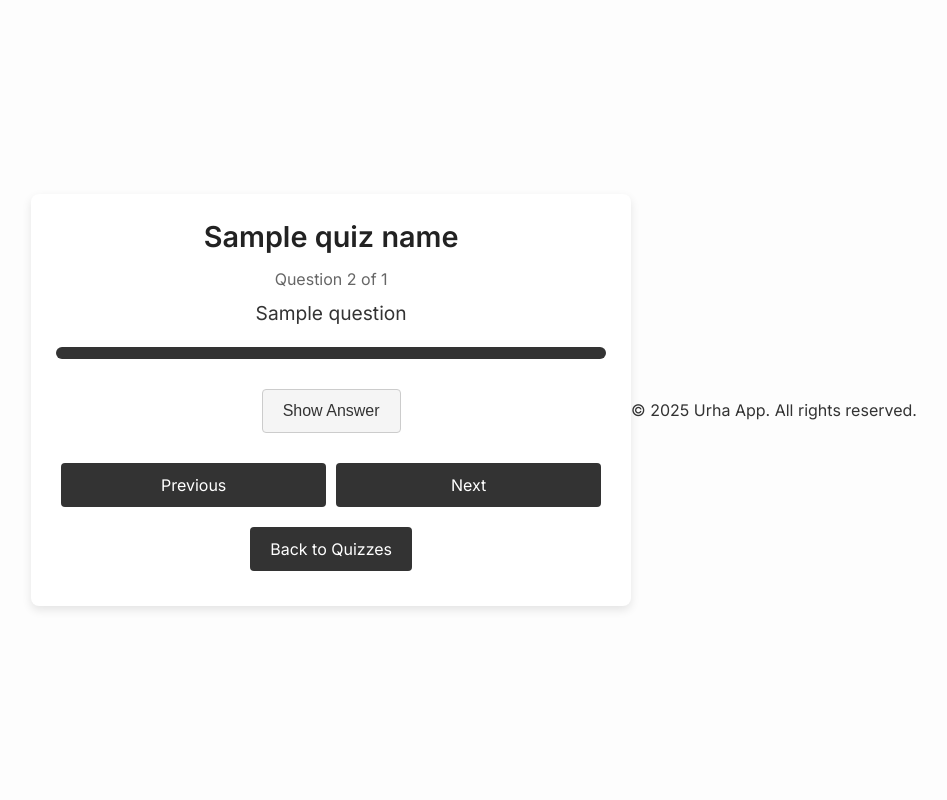
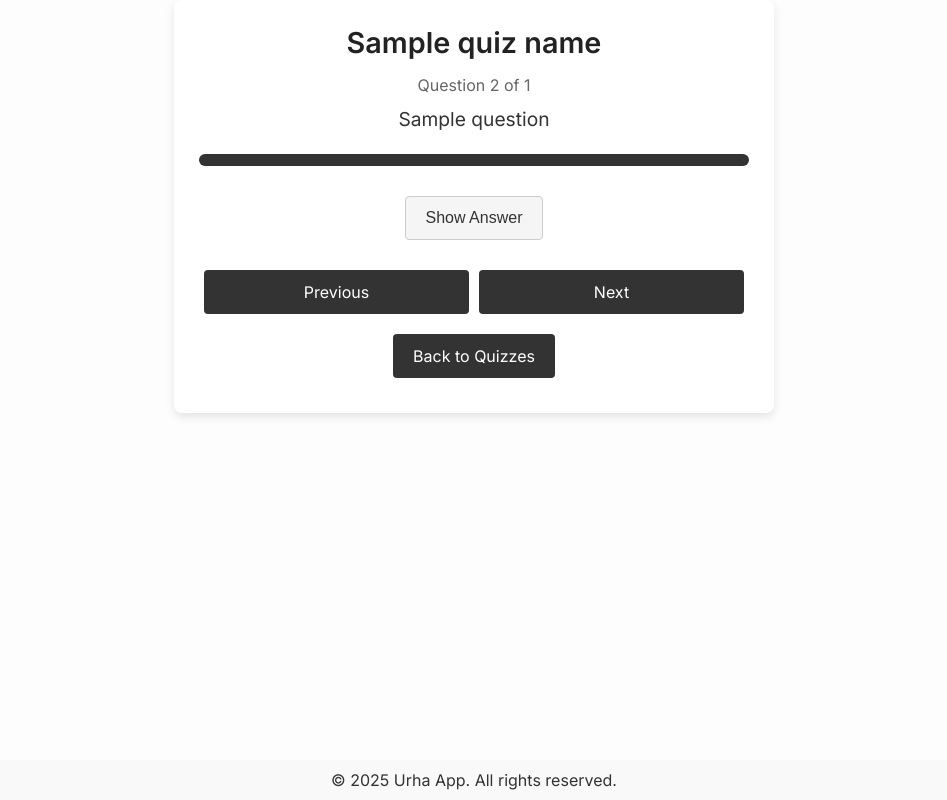
Before and after one commit to alaricrho/Urha, a Flask app: template templates/quiz_navigation.html in a window 1280 px wide. Shown: the whole page, without its empty margins (166-1113 px from the left). Run offline with Flask 3, Linux system fonts and the light colour scheme; the template is opened without the code that fills it: most values are stand-ins (such as "Sample title", 1, 10 or a date in 2020); parts of the project's set-up code (start-up, migrations or seed data) failed here and were passed over; some libraries are stand-ins or nearby versions.

Commit message:
Update quiz_navigation.html

```diff
--- a/templates/quiz_navigation.html
+++ b/templates/quiz_navigation.html
@@ -14,15 +14,30 @@
         }
 
         body {
-            font-family: 'Inter', sans-serif;
+/*             font-family: 'Inter', sans-serif;
             background-color: #fdfdfd;
             color: #333;
             display: flex;
             align-items: center;
             justify-content: center;
             min-height: 100vh;
-            padding: 20px;
+            padding: 20px; */
+            font-family: 'Inter', sans-serif;
+    background-color: #fdfdfd;
+    color: #333;
+    display: flex;
+    flex-direction: column;
+    min-height: 100vh;
+    margin: 0;
         }
+
+        .page-wrapper {
+    flex: 1;
+    display: flex;
+    flex-direction: column;
+    justify-content: center;
+    align-items: center;
+}
 
         .container {
             background: #ffffff;
@@ -151,6 +166,15 @@
                 font-size: 0.9rem;
             }
         }
+
+
+        footer {
+    text-align: center;
+    margin-top: auto;
+    width: 100%;
+    background-color: #f9f9f9;
+    padding: 10px 0;
+}
     </style>
 
     <script async src="https://pagead2.googlesyndication.com/pagead/js/adsbygoogle.js?client=ca-pub-9122502151193695"
@@ -183,7 +207,8 @@
       </script>
 </head>
 <body>
-    <div class="container">
+    <div class="page-wrapper">
+        <div class="container">
         <h1>{{ quiz_name }}</h1>
         <div class="question-number">
             Question {{ question_index + 1 }} of {{ total_questions }}
@@ -228,9 +253,7 @@
         <a href="{{ url_for('quizzes', lang=selected_language) }}" class="btn" style="margin-top: 20px;">Back to Quizzes</a>
 
     </div>
-
-
-    <footer style="text-align: center; margin-top: 20px;">
+<footer>
     <p>© 2025 Urha App. All rights reserved.</p>
 
     <!-- AdSense Banner Ad -->
@@ -246,6 +269,8 @@
         (adsbygoogle = window.adsbygoogle || []).push({});
     </script>
 </footer>
+
+    </div>
 
     <script>
         const answerElement = document.getElementById('answer');
```
